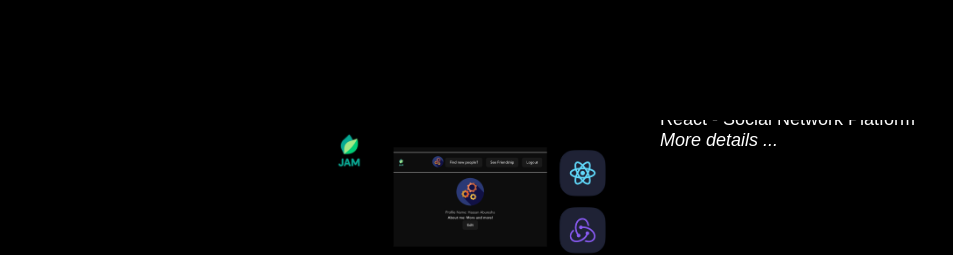
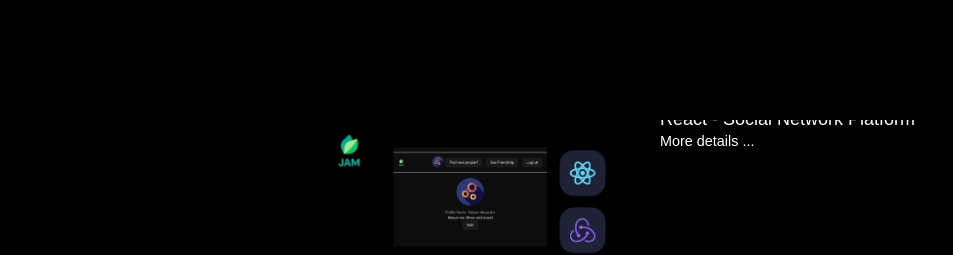
Before and after one commit to h-aburesha/my-next-website, a Next.js app: page /projects in a window 1280 px wide. Shown: the part 880-1135 px from the top of the page, without its empty margins (0-953 px from the left). Built offline with nearby package versions, Linux system fonts and the light colour scheme.

Commit message:
italic remove

```diff
--- a/pages/projects/index.tsx
+++ b/pages/projects/index.tsx
@@ -98,9 +98,9 @@ function ProjectImage({ id }: { id: number }) {
                         <Link
                             style={{
                                 fontWeight: "lighter",
-                                fontStyle: "italic",
+                                fontStyle: "normal",
                                 textDecoration: "none",
-                                fontSize: "1em",
+                                fontSize: "0.8em",
                                 fontFamily: "Arial, sans-serif",
                                 color: "white",
                                 transition: "color 0.3s ease",
```
